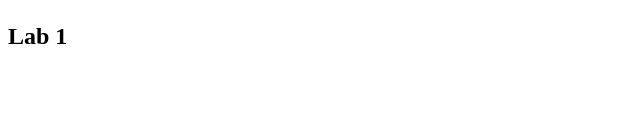
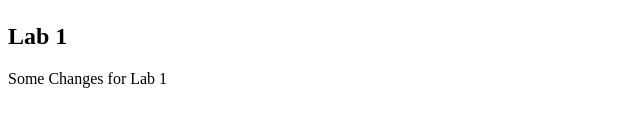
Before and after one commit to yijianeu/kanbas-react-web-app-2024-su2, a React (Create React App) app: page / in a window 1280 px wide. Shown: the part 164-300 px from the top of the page, without its empty margins (0-640 px from the left). Built offline with nearby package versions, Linux system fonts and the light colour scheme.

Commit message:
changes for the lab1/index.tsx

```diff
--- a/src/Labs/Lab1/index.tsx
+++ b/src/Labs/Lab1/index.tsx
@@ -2,6 +2,7 @@ export default function Lab1() {
     return (
         <div id="wd-lab1">
             <h2>Lab 1</h2>
+            <p>Some Changes for Lab 1</p>
         </div>
     );
 }
```
